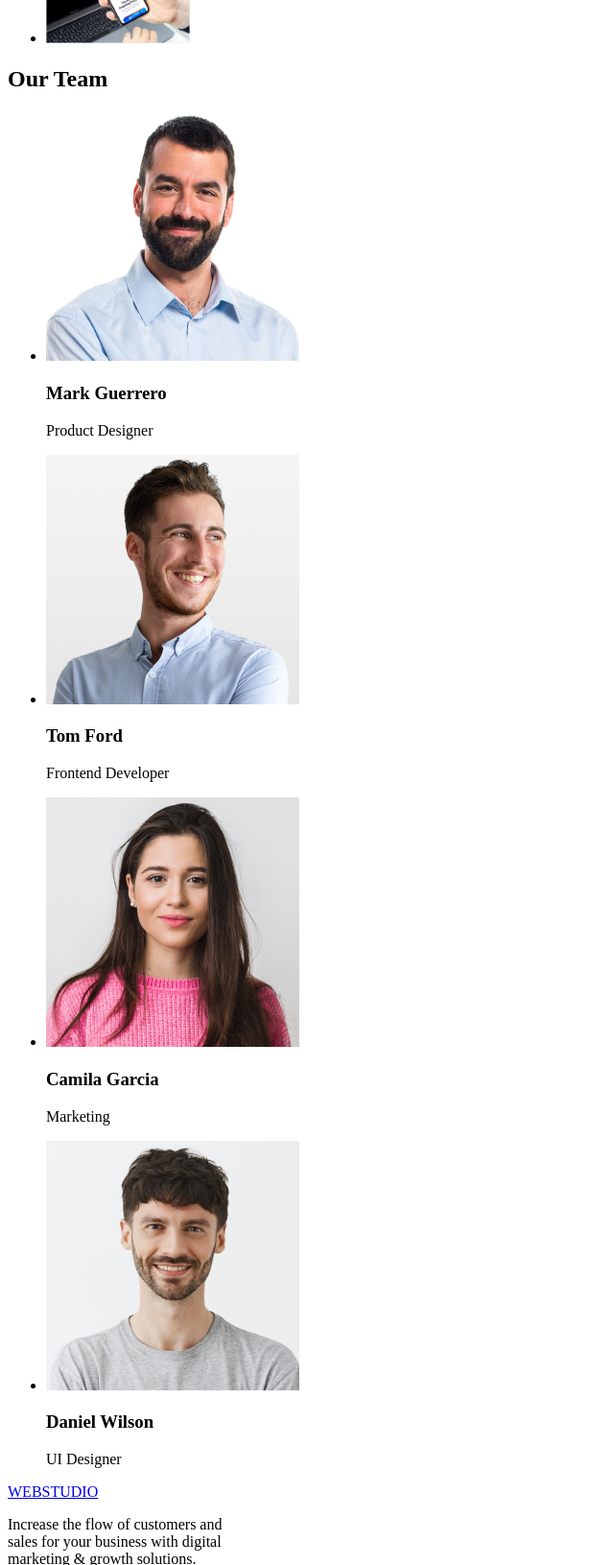
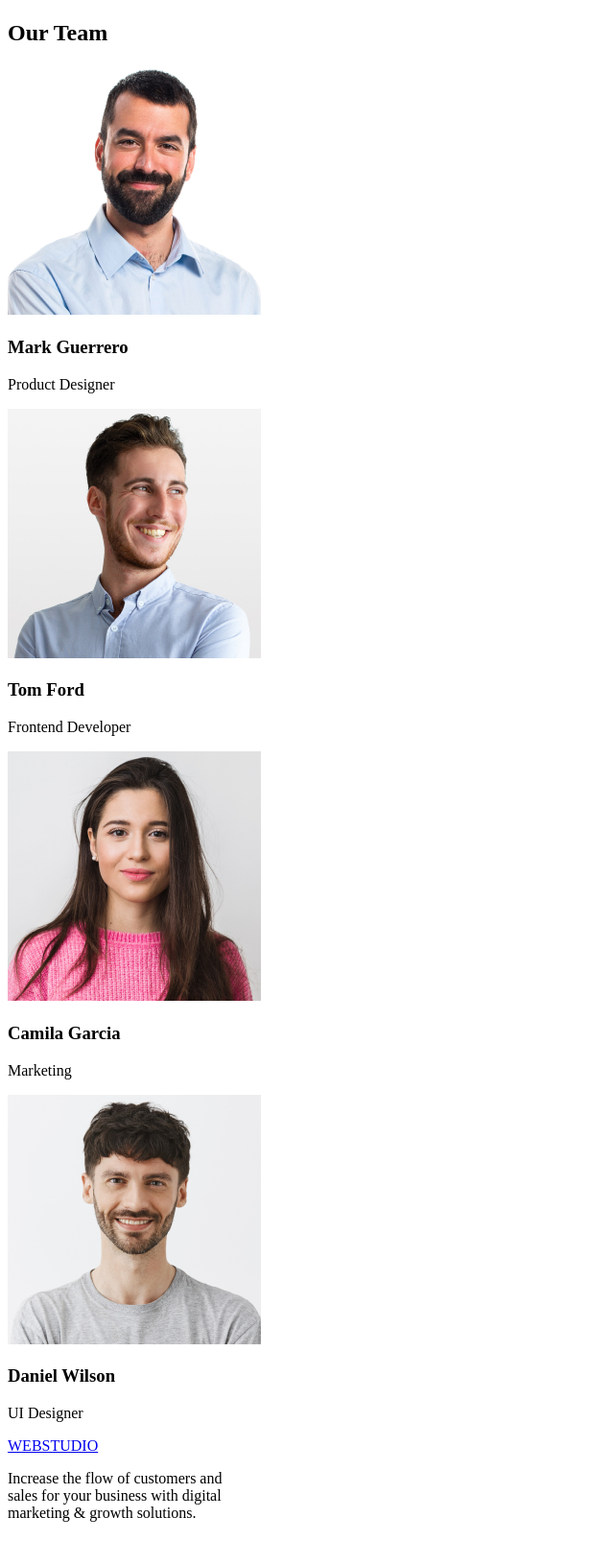
Before and after one commit to Seanrick004/Homework-1, a plain HTML site: page index.html in a window 1280 px wide. Shown: the part 1169-2800 px from the top of the page at 96% size, without its empty margins (0-640 px from the left). After the commit the page ends 2771 px from the top, so only its background shows below. Drawn offline with Linux system fonts and the light colour scheme.

Commit message:
Final Update

```diff
--- a/index.html
+++ b/index.html
@@ -25,8 +25,8 @@
                 <h1>Effective Solutions <br> for Your Business</h1>
                 <button type="button">Order Service</button>
             </section>
-            <section class="Features">
-                <head hidden><h2>Features</h2></head>
+            <section class="features">
+                <h2 hidden>Features</h2>
                 <ul>
                     <li><h3>Strategy</h3></li>
                     <li><p>Our goal is to identify the business <br> problem to walk away with the <br> perfect and creative solution</p></li>
@@ -36,9 +36,9 @@
                     <li><p>Research and confirm brands that <br> present the strongest digital growth <br> opportunities and minimize risk.</p></li>
                     <li><h3>Technologies</h3></li>
                     <li><p>Design practice focused on digital <br> experiences. We bring forth a deep <br> passion for problem-solving.</p></li>
+                </ul>
             </section>
             <section class="what are we doing">
-                </ul>
                 <h2>What Are We Doing</h2>
                 <ul>
                     <li><img src="images/monitor.jpg" width="150" alt="Computer"></li>
@@ -49,20 +49,18 @@
 
             <section class="team members">
                 <h2>Our Team</h2>
-                <ul>
-                    <li><img src="images/markguerrero.jpg" alt="Mark Guerrero"></li>
-                    <h3>Mark Guerrero</h3>
+                <img src="images/markguerrero.jpg" alt="Mark Guerrero">
+                <h3>Mark Guerrero</h3>
                     <p>Product Designer</p>
-                    <li><img src="images/tomford.jpg" alt="Tom Ford"></li>
-                    <h3>Tom Ford</h3>
+                <img src="images/tomford.jpg" alt="Tom Ford">
+                <h3>Tom Ford</h3>
                     <p>Frontend Developer</p>
-                    <li><img src="images/camilagarcia.jpg" alt="Camila Garcia"></li>
-                    <h3>Camila Garcia</h3>
+                <img src="images/camilagarcia.jpg" alt="Camila Garcia">
+                <h3>Camila Garcia</h3>
                     <p>Marketing</p>
-                    <li><img src="images/danielwilson.jpg" alt="Daniel Wilson"></li>
-                    <h3>Daniel Wilson</h3>
+                <img src="images/danielwilson.jpg" alt="Daniel Wilson">
+                <h3>Daniel Wilson</h3>
                     <p>UI Designer</p>
-                </ul>
             </section>
         </main>
         <footer>
```
